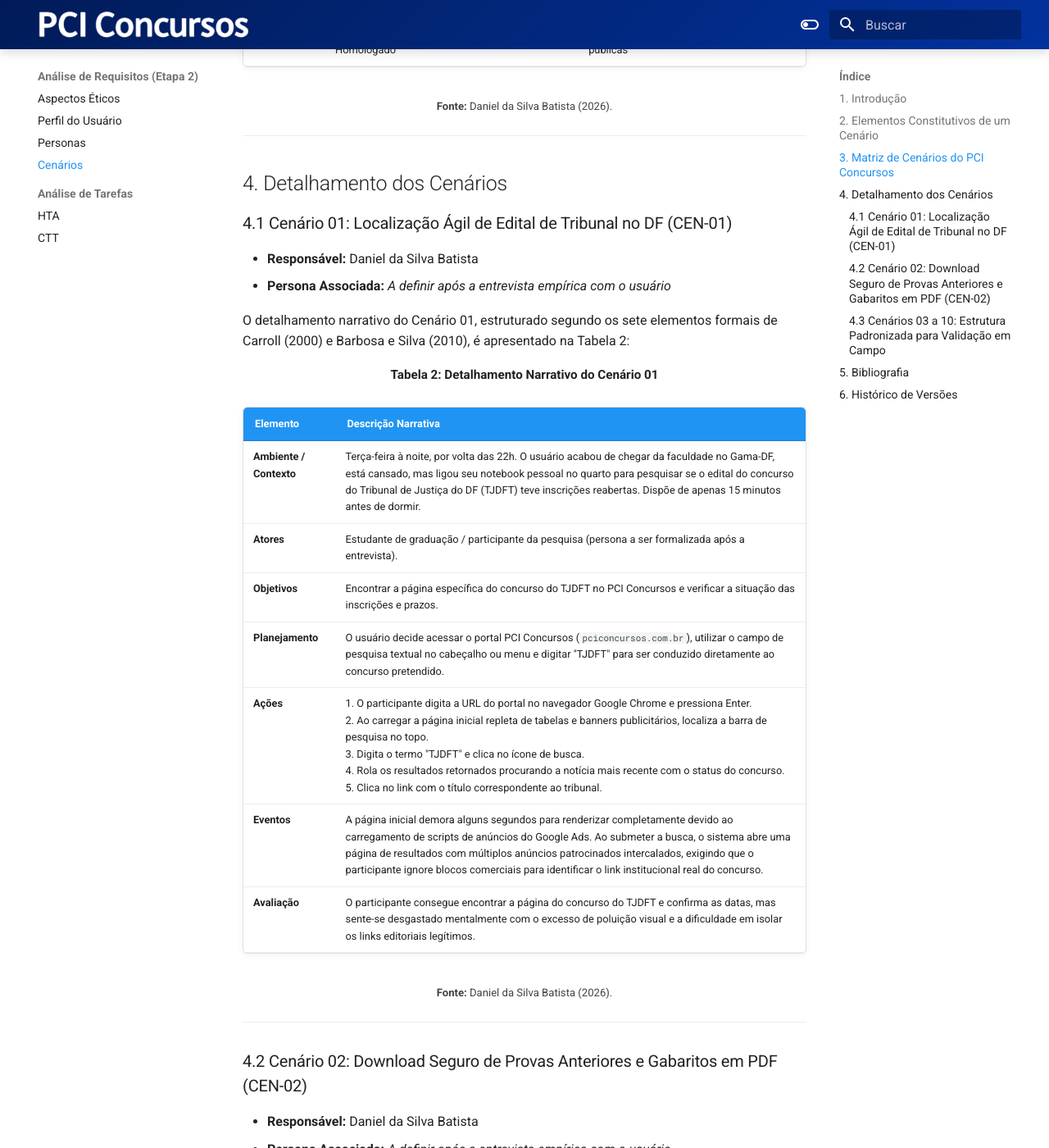
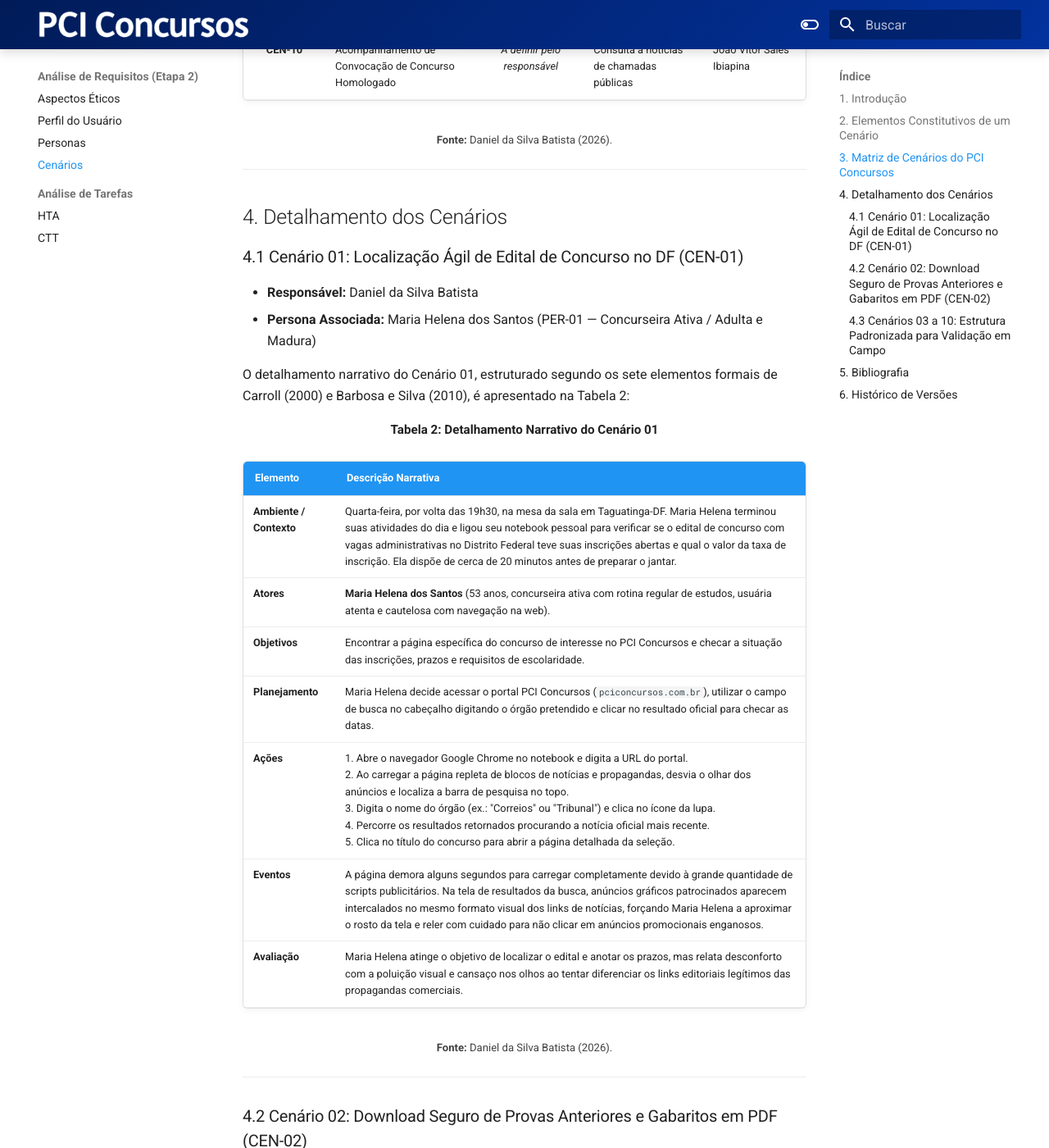
Before and after one commit to Interacao-Humano-Computador/2026.2-Grupo07, an MkDocs documentation site: the page built from docs/analise-de-requisitos/cenarios.md, in a window 1280 px wide and 1400 px high, scrolled down 2646 px. Shown: the whole window at 82% size. Built offline with MkDocs 1.6.1 and Material for MkDocs 9.7.7, drawn with Linux system fonts in a browser that asks for light colours; some of the changed text lies outside the part shown.

Commit message:
docs(cenarios): detalha narrativas dos cenarios CEN-01 e CEN-02

```diff
--- a/docs/analise-de-requisitos/cenarios.md
+++ b/docs/analise-de-requisitos/cenarios.md
@@ -47,8 +47,8 @@
 
 | ID | Título do Cenário | Persona Associada | Tarefa Relacionada | Responsável |
 | :---: | :--- | :---: | :--- | :--- |
-| **CEN-01** | Localização Ágil de Edital de Tribunal no DF | *A definir pelo responsável* | Busca de edital por palavra-chave / órgão | Daniel da Silva Batista |
-| **CEN-02** | Download Seguro de Provas Anteriores e Gabaritos em PDF | *A definir pelo responsável* | Download de caderno de provas e gabarito | Daniel da Silva Batista |
+| **CEN-01** | Localização Ágil de Edital de Concurso no DF | **Maria Helena dos Santos (PER-01)** | Busca de edital por palavra-chave / órgão | Daniel da Silva Batista |
+| **CEN-02** | Download Seguro de Provas Anteriores e Gabaritos em PDF | **Maria Helena dos Santos (PER-01)** | Download de caderno de provas e gabarito | Daniel da Silva Batista |
 | **CEN-03** | Filtragem de Concursos Abertos na Região Centro-Oeste | *A definir pelo responsável* | Filtragem de editais por região geográfica | Pedro Rocha Ferreira Lima |
 | **CEN-04** | Acompanhamento de Retificações e Prazos de Edital | *A definir pelo responsável* | Consulta a retificações e cronogramas | Pedro Rocha Ferreira Lima |
 | **CEN-05** | Resolução de Questões em Simulado Online no Smartphone | *A definir pelo responsável* | Simulado de questões online | Arthur Sismene Carvalho |
@@ -66,9 +66,9 @@
 
 ## 4. Detalhamento dos Cenários
 
-### 4.1 Cenário 01: Localização Ágil de Edital de Tribunal no DF (CEN-01)
+### 4.1 Cenário 01: Localização Ágil de Edital de Concurso no DF (CEN-01)
 * **Responsável:** Daniel da Silva Batista
-* **Persona Associada:** *A definir após a entrevista empírica com o usuário*
+* **Persona Associada:** Maria Helena dos Santos (PER-01 — Concurseira Ativa / Adulta e Madura)
 
 O detalhamento narrativo do Cenário 01, estruturado segundo os sete elementos formais de Carroll (2000) e Barbosa e Silva (2010), é apresentado na Tabela 2:
 
@@ -78,13 +78,13 @@
 
 | Elemento | Descrição Narrativa |
 | :--- | :--- |
-| **Ambiente / Contexto** | Terça-feira à noite, por volta das 22h. O usuário acabou de chegar da faculdade no Gama-DF, está cansado, mas ligou seu notebook pessoal no quarto para pesquisar se o edital do concurso do Tribunal de Justiça do DF (TJDFT) teve inscrições reabertas. Dispõe de apenas 15 minutos antes de dormir. |
-| **Atores** | Estudante de graduação / participante da pesquisa (persona a ser formalizada após a entrevista). |
-| **Objetivos** | Encontrar a página específica do concurso do TJDFT no PCI Concursos e verificar a situação das inscrições e prazos. |
-| **Planejamento** | O usuário decide acessar o portal PCI Concursos (`pciconcursos.com.br`), utilizar o campo de pesquisa textual no cabeçalho ou menu e digitar "TJDFT" para ser conduzido diretamente ao concurso pretendido. |
-| **Ações** | 1. O participante digita a URL do portal no navegador Google Chrome e pressiona Enter.<br>2. Ao carregar a página inicial repleta de tabelas e banners publicitários, localiza a barra de pesquisa no topo.<br>3. Digita o termo "TJDFT" e clica no ícone de busca.<br>4. Rola os resultados retornados procurando a notícia mais recente com o status do concurso.<br>5. Clica no link com o título correspondente ao tribunal. |
-| **Eventos** | A página inicial demora alguns segundos para renderizar completamente devido ao carregamento de scripts de anúncios do Google Ads. Ao submeter a busca, o sistema abre uma página de resultados com múltiplos anúncios patrocinados intercalados, exigindo que o participante ignore blocos comerciais para identificar o link institucional real do concurso. |
-| **Avaliação** | O participante consegue encontrar a página do concurso do TJDFT e confirma as datas, mas sente-se desgastado mentalmente com o excesso de poluição visual e a dificuldade em isolar os links editoriais legítimos. |
+| **Ambiente / Contexto** | Quarta-feira, por volta das 19h30, na mesa da sala em Taguatinga-DF. Maria Helena terminou suas atividades do dia e ligou seu notebook pessoal para verificar se o edital de concurso com vagas administrativas no Distrito Federal teve suas inscrições abertas e qual o valor da taxa de inscrição. Ela dispõe de cerca de 20 minutos antes de preparar o jantar. |
+| **Atores** | **Maria Helena dos Santos** (53 anos, concurseira ativa com rotina regular de estudos, usuária atenta e cautelosa com navegação na web). |
+| **Objetivos** | Encontrar a página específica do concurso de interesse no PCI Concursos e checar a situação das inscrições, prazos e requisitos de escolaridade. |
+| **Planejamento** | Maria Helena decide acessar o portal PCI Concursos (`pciconcursos.com.br`), utilizar o campo de busca no cabeçalho digitando o órgão pretendido e clicar no resultado oficial para checar as datas. |
+| **Ações** | 1. Abre o navegador Google Chrome no notebook e digita a URL do portal.<br>2. Ao carregar a página repleta de blocos de notícias e propagandas, desvia o olhar dos anúncios e localiza a barra de pesquisa no topo.<br>3. Digita o nome do órgão (ex.: "Correios" ou "Tribunal") e clica no ícone da lupa.<br>4. Percorre os resultados retornados procurando a notícia oficial mais recente.<br>5. Clica no título do concurso para abrir a página detalhada da seleção. |
+| **Eventos** | A página demora alguns segundos para carregar completamente devido à grande quantidade de scripts publicitários. Na tela de resultados da busca, anúncios gráficos patrocinados aparecem intercalados no mesmo formato visual dos links de notícias, forçando Maria Helena a aproximar o rosto da tela e reler com cuidado para não clicar em anúncios promocionais enganosos. |
+| **Avaliação** | Maria Helena atinge o objetivo de localizar o edital e anotar os prazos, mas relata desconforto com a poluição visual e cansaço nos olhos ao tentar diferenciar os links editoriais legítimos das propagandas comerciais. |
 
 <p align="center"><b>Fonte:</b> Daniel da Silva Batista (2026).</p>
 
@@ -94,7 +94,7 @@
 
 ### 4.2 Cenário 02: Download Seguro de Provas Anteriores e Gabaritos em PDF (CEN-02)
 * **Responsável:** Daniel da Silva Batista
-* **Persona Associada:** *A definir após a entrevista empírica com o usuário*
+* **Persona Associada:** Maria Helena dos Santos (PER-01 — Concurseira Ativa / Adulta e Madura)
 
 O detalhamento narrativo do Cenário 02 é apresentado na Tabela 3 a seguir:
 
@@ -104,13 +104,13 @@
 
 | Elemento | Descrição Narrativa |
 | :--- | :--- |
-| **Ambiente / Contexto** | Sábado pela manhã, no quarto de estudos. O participante planejou dedicar a manhã para resolver questões reais da banca Cebraspe para o cargo de Analista de Tecnologia da Informação. Seu objetivo é salvar os arquivos no computador para poder imprimi-los e resolvê-los sem conexão. |
-| **Atores** | Estudante de graduação / participante da pesquisa (persona a ser formalizada após a entrevista). |
-| **Objetivos** | Localizar a seção de provas anteriores no PCI Concursos, selecionar o cargo de Analista de TI do último concurso de tribunal realizado e fazer o download do caderno de questões e da folha de respostas oficiais (gabarito) em formato PDF. |
-| **Planejamento** | O usuário planeja acessar o menu lateral "Provas", utilizar filtros de cargo ou banca organizadora, localizar a prova desejada e clicar nos links diretos de download. |
-| **Ações** | 1. Acessa a aba "Provas" no menu do PCI Concursos.<br>2. Seleciona o filtro ou pesquisa pelo nome da instituição examinadora e cargo "Tecnologia da Informação".<br>3. Identifica a linha correspondente à prova do concurso pretendido.<br>4. Clica no link rotulado como "Prova" para abrir o PDF em nova guia e salva o arquivo no disco rígido.<br>5. Retorna à listagem e clica no link rotulado como "Gabarito" para baixar o arquivo comparativo. |
-| **Eventos** | Na página de download, banners de anunciantes exibem botões verdes chamativos com a palavra "DOWNLOAD" em destaque. O participante quase clica em um anúncio de adware antes de perceber que o link legítimo do PDF é, na verdade, um texto sublinhado simples com tipografia menor situado logo abaixo. |
-| **Avaliação** | O participante atinge o objetivo de baixar os PDFs, mas avalia criticamente a experiência, ressaltando o risco permanente que usuários menos experientes correm de baixar softwares maliciosos ao confundir botões falsos com o download da prova. |
+| **Ambiente / Contexto** | Sábado pela manhã, no ambiente de estudo em casa. Maria Helena reservou a manhã para treinar resolução de questões reais de concursos anteriores para o cargo de Assistente / Técnico Administrativo. Seu objetivo é salvar os arquivos em PDF no computador para imprimir e resolver no papel com caneta e marca-texto, pois a leitura demorada na tela causa ardência visual. |
+| **Atores** | **Maria Helena dos Santos** (53 anos, concurseira que prefere praticar simulados em folhas impressas para evitar fadiga na tela). |
+| **Objetivos** | Acessar o repositório de provas anteriores do PCI Concursos, selecionar o cargo administrativo pretendido e baixar o caderno de questões e a folha de respostas oficiais (gabarito definitivo) em formato PDF. |
+| **Planejamento** | Acessar a seção "Provas" no menu principal do portal, utilizar o filtro de cargo ou banca, localizar a prova desejada e efetuar o download direto dos arquivos para a pasta local do computador. |
+| **Ações** | 1. Clica na aba "Provas" no menu lateral do PCI Concursos.<br>2. Digita "Assistente Administrativo" no campo de filtro de provas.<br>3. Identifica na tabela a linha correspondente ao concurso desejado.<br>4. Clica no link rotulado como "Prova" para abrir o caderno de questões em PDF e salva o arquivo.<br>5. Retorna à listagem e clica no link rotulado como "Gabarito" para baixar a chave de respostas oficiais. |
+| **Eventos** | Na página de download, banners publicitários exibem botões verdes chamativos com a palavra *"DOWNLOAD"* em caixa alta. Maria Helena quase clica no anúncio comercial antes de perceber que o link de download autêntico é apenas um texto sublinhado simples com tipografia menor situado logo abaixo. |
+| **Avaliação** | Maria Helena conclui o download dos PDFs com sucesso, mas avalia com ressalvas a experiência, destacando a insegurança gerada pelos botões falsos e o risco de usuários maduros baixarem programas maliciosos por desatenção visual. |
 
 <p align="center"><b>Fonte:</b> Daniel da Silva Batista (2026).</p>
 
```
